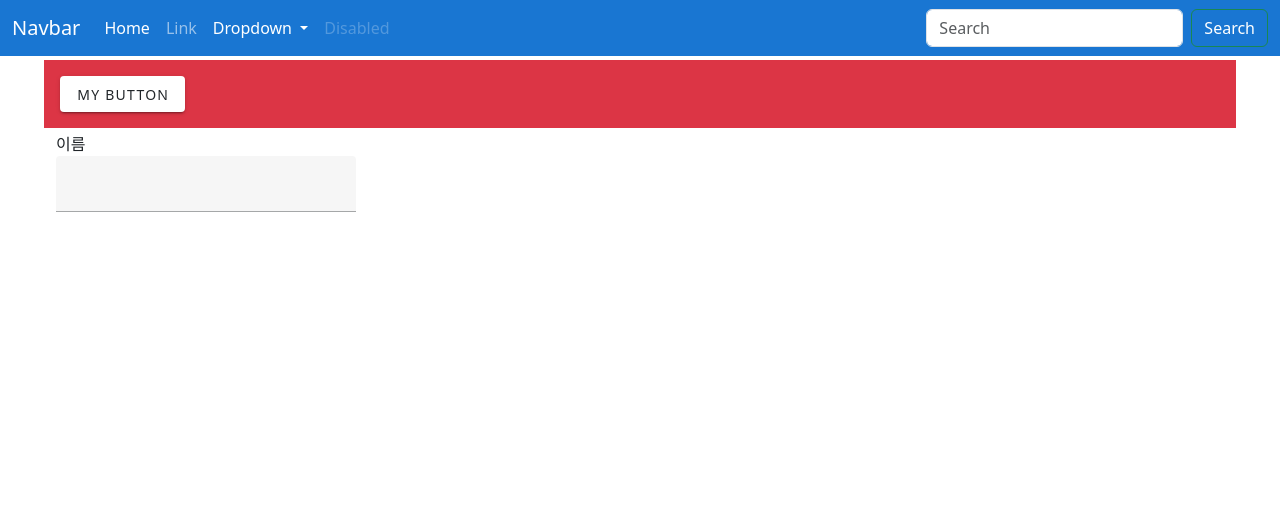
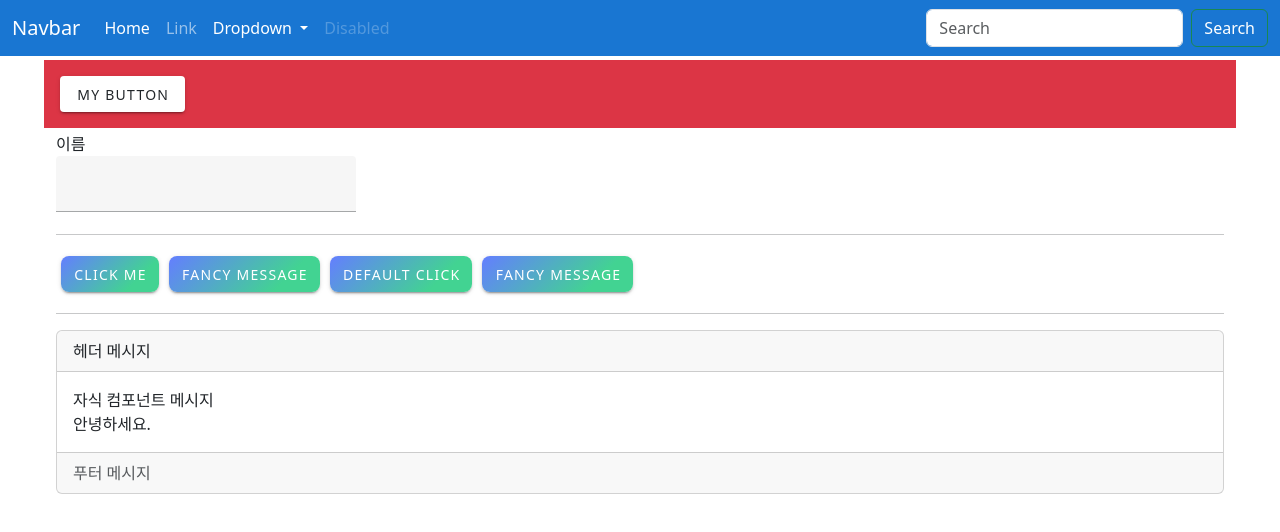
Before and after one commit to codnjs444/-Inflearn-Vue-basic-, a Vue app: page / in a window 1280 px wide. Shown: the top 532 px of the page. Built offline with nearby package versions, Linux system fonts and the light colour scheme.

Commit message:
study : slot

```diff
--- a/src/components/AppCard.vue
+++ b/src/components/AppCard.vue
@@ -1,58 +1,23 @@
 <template>
   <div class="card">
-    <div class="card-body">
-      <!-- {{$props}} -->
-      <span class="badge text-bg-secondary">{{ typeName }}</span>
-      <h5 class="card-title mt-2">{{ title }}</h5>
-      <p :class="$style.red">{{ contents }}</p>
-      <a href="#"  class="btn" @click="toggleLike" :class="isLikeClass">좋아요</a>
+    <div v-if="$slots.header" class="card-header">
+      <slot name="header" :header-message="'헤더 메시지'">#Header</slot>
+    </div>
+    <div v-if="$slots.default" class="card-body">
+      <slot :child-message="childMessage" hello-message="안녕하세요.">#Body</slot>
+    </div>
+    <div v-if="$slots.footer" class="card-footer text-body-secondary">
+      <slot name="footer" :footer-message="'푸터 메시지'">#Footer</slot>
     </div>
   </div>
 </template>
 
 <script setup>
-import { defineProps, computed, defineEmits } from 'vue'
+import { ref } from 'vue'
 
-const emit = defineEmits(['toggleLike'])
-const props = defineProps({
-  type: {
-    type: String,
-    default: 'news',
-    validator: value => ['news', 'notice'].includes(value)
-  },
-  title: {
-    type: String,
-    required: true
-  },
-  contents: {
-    type: String,
-    // required: true
-  },
-  isLike: {
-    type: Boolean,
-    default: false
-  },
-  obj: {
-    type: Object,
-    default: () => ({})
-  }
-})
-
-const isLikeClass = computed(() => {
-  // console.log(props)
-  return props.isLike ? 'btn-danger' : 'btn-outline-danger'
-})
-
-const typeName = computed(() => props.type === 'news' ? '뉴스' : '공지사항',)
-
-const toggleLike = () => {
-  console.log('이벤트 발생됨');
-  emit('toggleLike');
-}
+const childMessage = ref('자식 컴포넌트 메시지')
 </script>
 
-<style module>
-.red {
-  color: red !important;
-}
+<style lang="scss" scoped>
+
 </style>
--- /dev/null
+++ b/src/components/FancyButton.vue
@@ -0,0 +1,22 @@
+<template>
+  <v-btn class="fancy-btn">
+    <slot :fancy-message="fancyMessage">Default Click</slot>
+  </v-btn>
+</template>
+
+<script setup>
+import {ref} from 'vue'
+const fancyMessage = ref('Fancy Message')
+</script>
+
+<style lang="scss" scoped>
+.fancy-btn {
+	color: #fff;
+	background: linear-gradient(315deg, #42d392 25%, #647eff);
+	border: none;
+	padding: 5px 12px;
+	margin: 5px;
+	border-radius: 8px;
+	cursor: pointer;
+}
+</style>
--- a/src/components/PostIndex.vue
+++ b/src/components/PostIndex.vue
@@ -5,13 +5,13 @@
         <v-spacer class="my-4"></v-spacer>
         <div class="row g-3">
           <div v-for="items in posts" :key="items.id" class="col col-4" >
-            <AppCard
+            <PostItem
               :title= "items.title"
               :contents="items.contents"
               :type = "items.type"
               :is-like = "items.isLike"
               @toggle-like="items.isLike = !items.isLike">
-            </AppCard>
+            </PostItem>
             <!-- <v-btn @click="changeLikeValue(items)">toggle</v-btn> -->
           </div>
         </div>
@@ -27,7 +27,7 @@
   </template>
 
   <script setup>
-  import AppCard from './AppCard.vue'
+  import PostItem from './PostItem.vue'
   import PostCreate from './PostCreate.vue'
   import labelInput from './LabelInput.vue'
   import labelTitle from './LabeTitle.vue'
--- /dev/null
+++ b/src/components/PostItem.vue
@@ -0,0 +1,58 @@
+<template>
+  <div class="card">
+    <div class="card-body">
+      <!-- {{$props}} -->
+      <span class="badge text-bg-secondary">{{ typeName }}</span>
+      <h5 class="card-title mt-2">{{ title }}</h5>
+      <p :class="$style.red">{{ contents }}</p>
+      <a href="#"  class="btn" @click="toggleLike" :class="isLikeClass">좋아요</a>
+    </div>
+  </div>
+</template>
+
+<script setup>
+import { defineProps, computed, defineEmits } from 'vue'
+
+const emit = defineEmits(['toggleLike'])
+const props = defineProps({
+  type: {
+    type: String,
+    default: 'news',
+    validator: value => ['news', 'notice'].includes(value)
+  },
+  title: {
+    type: String,
+    required: true
+  },
+  contents: {
+    type: String,
+    // required: true
+  },
+  isLike: {
+    type: Boolean,
+    default: false
+  },
+  obj: {
+    type: Object,
+    default: () => ({})
+  }
+})
+
+const isLikeClass = computed(() => {
+  // console.log(props)
+  return props.isLike ? 'btn-danger' : 'btn-outline-danger'
+})
+
+const typeName = computed(() => props.type === 'news' ? '뉴스' : '공지사항',)
+
+const toggleLike = () => {
+  console.log('이벤트 발생됨');
+  emit('toggleLike');
+}
+</script>
+
+<style module>
+.red {
+  color: red !important;
+}
+</style>
--- a/src/components/TheView.vue
+++ b/src/components/TheView.vue
@@ -2,17 +2,44 @@
   <v-container>
     <MyButton class="my-button" id="my-button" @click="sayHello"></MyButton>
     <LabelInput class="mt-4" label="이름"></LabelInput>
+    <hr>
+    <FancyBtn>click me</FancyBtn>
+    <FancyBtn v-slot="{fancyMessage}">{{fancyMessage}}</FancyBtn>
+    <FancyBtn></FancyBtn>
+    <FancyBtn>
+      <template v-slot="{fancyMessage}">{{fancyMessage}}</template>
+    </FancyBtn>
+    <hr>
+    <AppCard>
+      <template #header="{ headerMessage }">
+        {{ headerMessage }}
+      </template>
+      <template #default = "{childMessage, helloMessage}">{{childMessage}}<br>{{helloMessage}}</template>
+      <template #footer = "{footerMessage}">{{footerMessage}}</template>
+      <!-- <template #[slotArgs]>ㄴ제목입니다ㅇ.</template>
+      <template #footer>footer.</template> -->
+      <!-- <template #default>ㄴ제목입니다ㅇ.</template> -->
+      <!-- <template v-slot:default>내용입니다.</template> -->
+      <!-- 암시적으로 Default 슬롯입니다. -->
+      <!-- <template v-slot:footer>푸터입니다.</template> -->
+    </AppCard>
   </v-container>
 
 </template>
 
 <script setup>
+import { ref } from 'vue'
+
 import MyButton from "./MyButton.vue"
 import LabelInput from "./LabelInput.vue"
+import FancyBtn from "./FancyButton.vue"
+import AppCard from "./AppCard.vue"
 
 const sayHello = () => {
   alert('안녕하세요.')
 }
+const slotArgs = ref('header')
+const message = ref('안녕하세요.')
 </script>
 
 <style lang="scss" scoped>
--- a/src/main.js
+++ b/src/main.js
@@ -2,12 +2,12 @@
 import 'bootstrap/dist/css/bootstrap.min.css'
 import 'bootstrap/dist/js/bootstrap.js'
 import App from './App.vue'
-import AppCard from './components/AppCard.vue'
+import PostItem from './components/PostItem.vue'
 import vuetify from './plugins/vuetify'
 import 'material-design-icons-iconfont/dist/material-design-icons.css'
 import '@mdi/font/css/materialdesignicons.css'
 
 createApp(App)
-    .component('AppCard', AppCard)
+    .component('PostItem', PostItem)
     .use(vuetify)
     .mount('#app')
```
